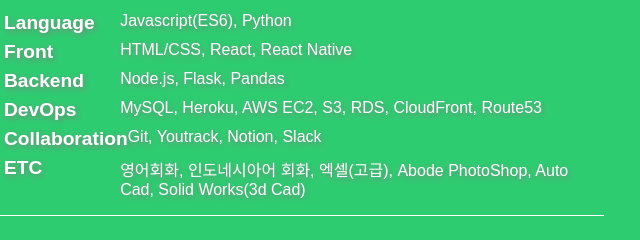
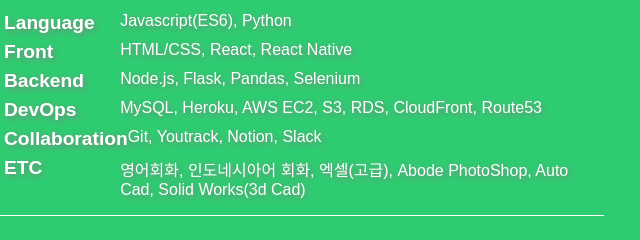
Before and after one commit to godfgod1/portfolio, a plain HTML site: page index.html in a window 1280 px wide. Shown: the part 231-471 px from the top of the page, 356-996 px from the left. Drawn offline with Linux system fonts and the light colour scheme.

Commit message:
stack added

```diff
--- a/index.html
+++ b/index.html
@@ -38,7 +38,7 @@
           </li>
           <li>
             <span class='title'>Backend</span>
-            <span class="contents">Node.js, Flask, Pandas</span>
+            <span class="contents">Node.js, Flask, Pandas, Selenium</span>
           </li>
           <li>
             <span class='title'>DevOps</span>
```
